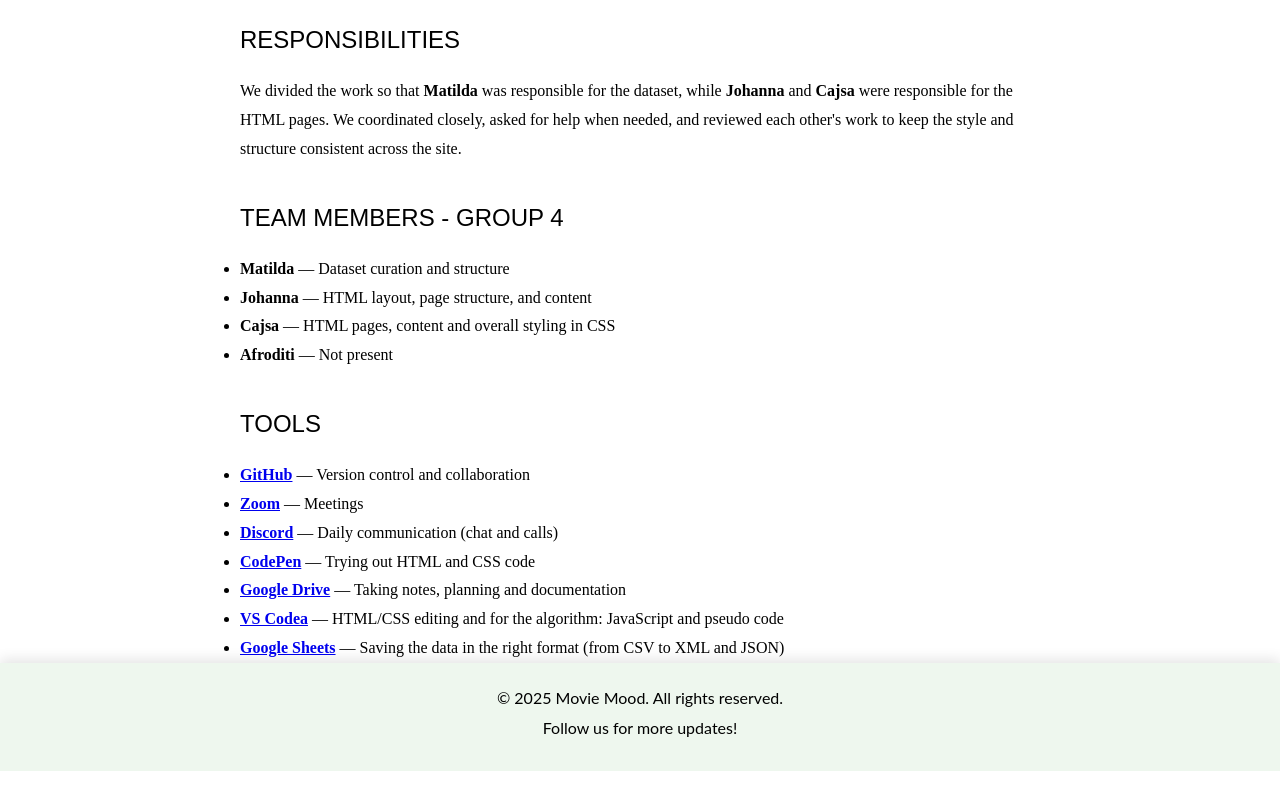
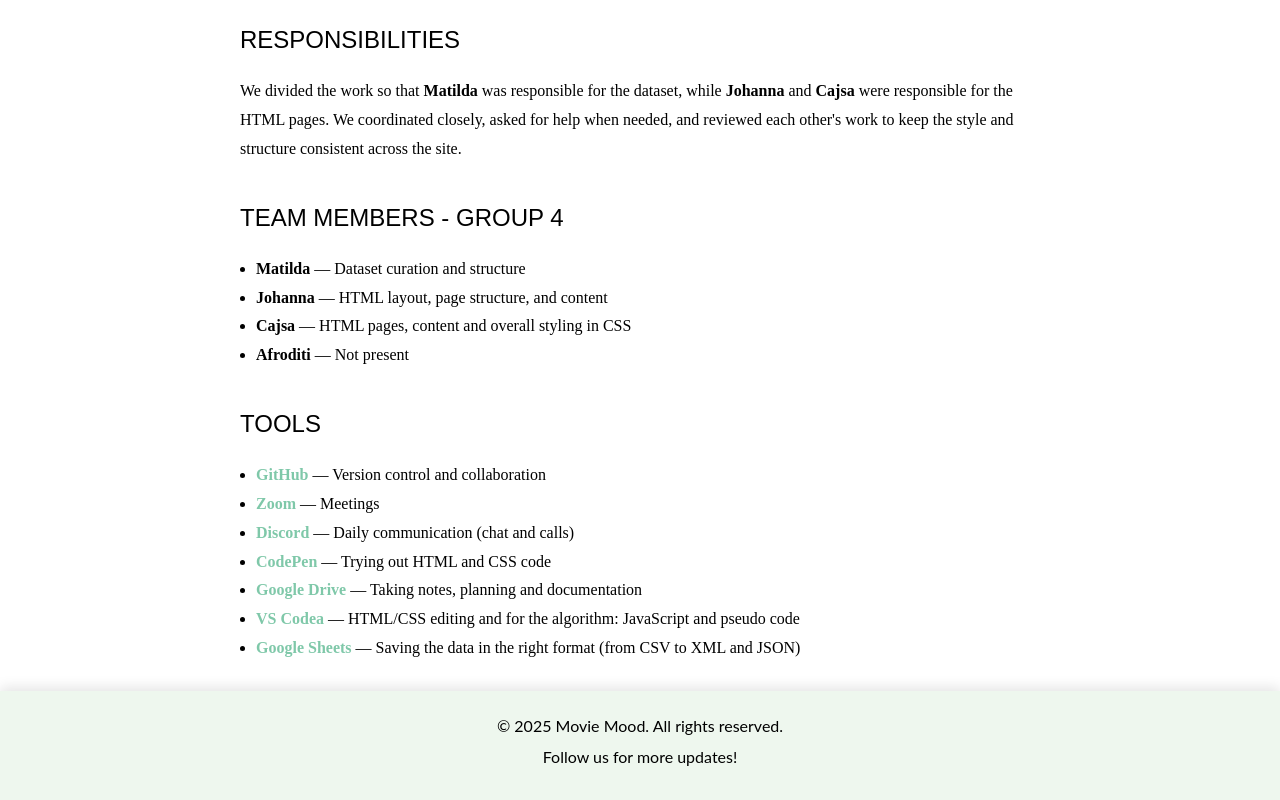
Before and after one commit to matildadecker/datalogicalThinking-assignment2-group4, a plain HTML site: page people.html in a window 1280 px wide. Shown: the part 494-1294 px from the top of the page. Before the commit the page ends 1265 px from the top, so only its background shows below. Drawn offline with Linux system fonts and the light colour scheme.

Commit message:
Update style.css
Har fixat så att ul li lines up med marginalen och att styling för länkar även täcker ul li (endast p innan).

```diff
--- a/style.css
+++ b/style.css
@@ -47,6 +47,16 @@ p a {
 
 p a:hover {
     color: #000000;
+}
+
+ul li a {
+    color: #7FC8A9;
+    text-decoration: none;
+    transition: color 0.3s ease;
+}
+
+ul li a:hover {
+    color: #000000; /* Black on hover */
 }
 
 .code-section {
@@ -130,6 +140,13 @@ nav {
     transform: scale(1.2);
 }
 
+ul {
+    list-style-position: outside;
+    margin-left: 0;
+    padding-left: 1em;
+    margin-bottom: 1.8rem;
+}
+
 footer {
     background-color: #eef7ee;
     color: #000;
```
